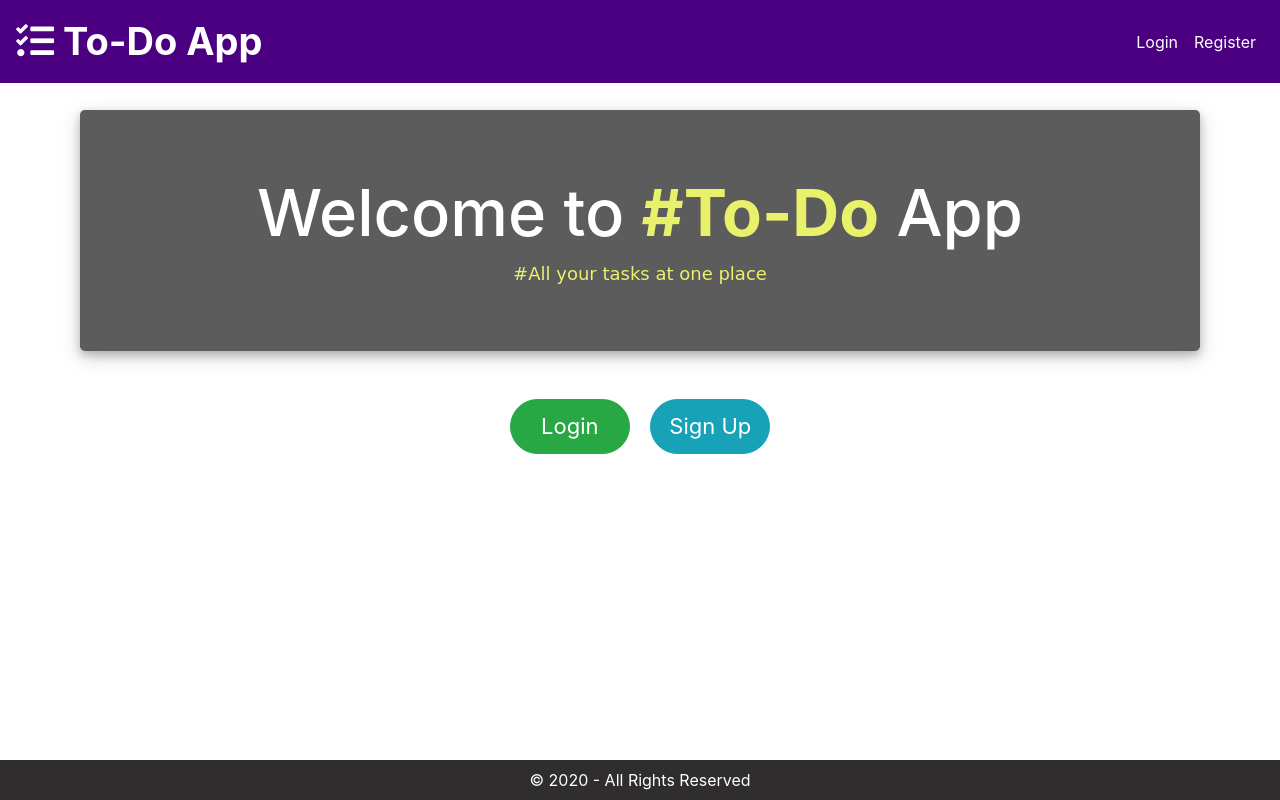
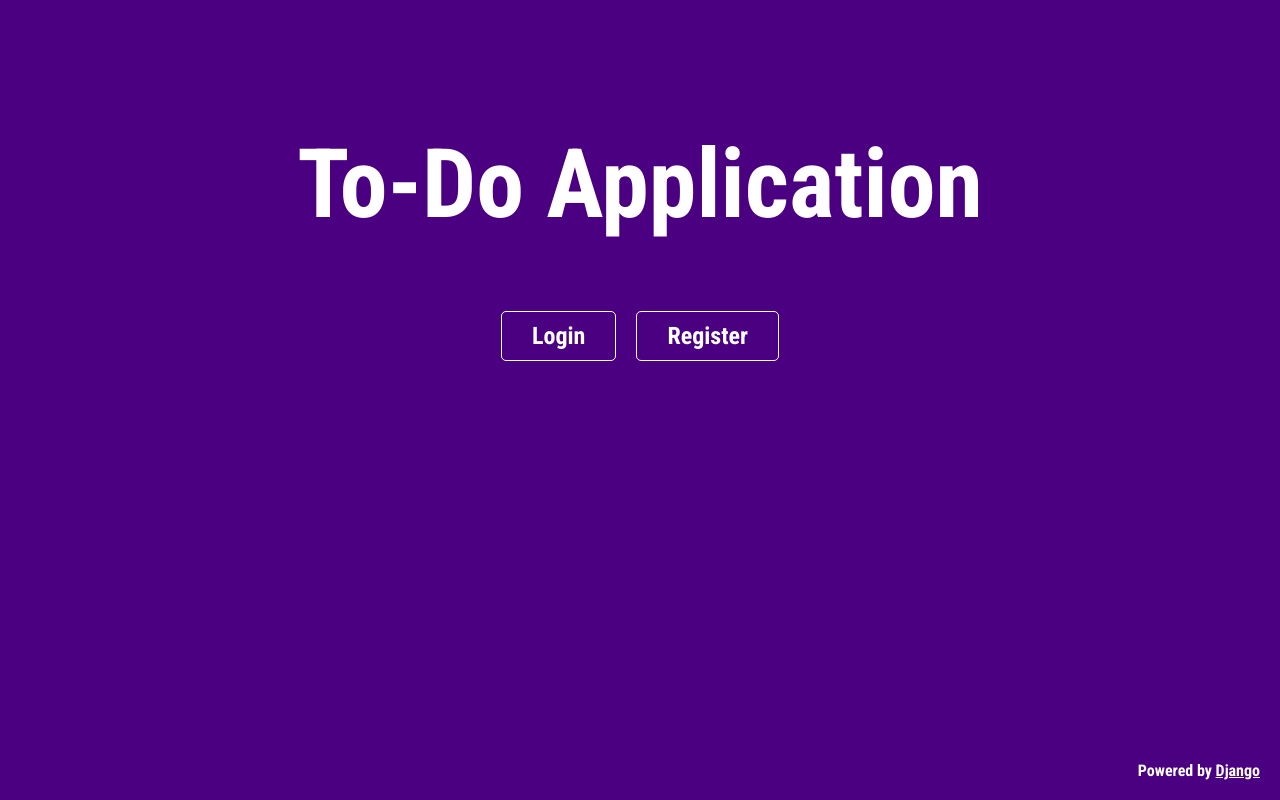
Before and after one commit to Ram-95/to_do_app, a Django app: page / in a window 1280 px wide. Run offline with Django 3.2, Linux system fonts and the light colour scheme; some libraries are stand-ins or nearby versions.

Commit message:
Changed the Landing page

```diff
--- a/to_do/static/to_do_app/main.css
+++ b/to_do/static/to_do_app/main.css
@@ -214,6 +214,10 @@ ul {
     border-bottom: 1px solid #fff;
 }
 
+.sect_container {
+    background-color: #dc3545;
+}
+
 /* CSS for Mobile Phone Screens */
 
 @media only screen and (max-width: 600px) {
--- /dev/null
+++ b/to_do/templates/to_do_app/landing.html
@@ -0,0 +1,107 @@
+{% load static %}
+{% block content %}
+<!DOCTYPE html>
+<html lang="en">
+
+<head>
+    <meta charset="UTF-8">
+    <meta name="viewport" content="width=device-width, initial-scale=1.0">
+
+    <title>To-Do App</title>
+    <style>
+        @import url('https://fonts.googleapis.com/css2?family=Lato&family=Roboto+Condensed:wght@700&display=swap');
+
+        * {
+            background-color: indigo;
+            font-family: 'Roboto Condensed', sans-serif;
+            justify-content: center;
+            text-align: center;
+            max-width: 100%;
+            box-sizing: border-box;
+            margin: 0;
+            padding: 0;
+        }
+
+        .main_header {
+            color: #fff;
+            font-size: 6rem;
+        }
+
+        .flex {
+            display: flex;
+            justify-content: center;
+            align-items: center;
+            height: 100%;
+            margin-top: 6%;
+        }
+
+        .btn {
+            display: inline-block;
+            padding: 10px 30px;
+            cursor: pointer;
+            color: #fff;
+            border-radius: 5px;
+            margin: 10px 10px;
+            background-color: transparent;
+            border: 1px solid white;
+            font-size: 1.5rem;
+        }
+
+        .btn:hover {
+            transform: scale(0.97);
+            color: black;
+            background-color: #fff;
+        }
+
+        .card {
+            text-align: center;
+            justify-content: center;
+            margin: 10%;
+            /* margin-top: 15%;
+            margin-bottom: -15%; */
+        }
+
+        .footer {
+            position: fixed;
+            color: #fff;
+            font-family: Arial, Helvetica, sans-serif;
+            right: 20px;
+            bottom: 20px;
+        }
+
+        @media only screen and (max-width: 600px) {
+            .main_header {
+                font-size: 4rem;
+            }
+        }
+    </style>
+</head>
+
+<body>
+    <section class="card">
+        <div class="sect_container">
+            <h2 class="main_header">To-Do Application</h2>
+        </div>
+        <div class="flex">
+            {% if not user.is_authenticated %}
+            <a href="{% url 'login' %}">
+                <div class="btn">Login</div>
+            </a>
+            <a href="{% url 'register' %}">
+                <div class="btn">Register</div>
+            </a>
+            {% else %}
+            <a href="{% url 'tasks' %}">
+                <div class="btn">Go to My Tasks</div>
+            </a>
+            {% endif %}
+        </div>
+
+    </section>
+    <section class="footer">
+        <p>Powered by <u>Django</u></p>
+    </section>
+</body>
+
+</html>
+{% endblock content %}
--- a/to_do/views.py
+++ b/to_do/views.py
@@ -15,7 +15,7 @@ from django.utils.decorators import method_decorator
 
 def index(request):
     '''The first page of Application.'''
-    return render(request, 'to_do_app/index.html')
+    return render(request, 'to_do_app/landing.html')
 
 
 # Using function based views
@@ -24,7 +24,8 @@ def tasks(request):
     # Gets the Currently Logged In user
     current_user = request.user
     # Getting the Latest date - The date when the user made a modification
-    max_date = current_user.task_set.all().aggregate(max_date=Max('date_posted'))['max_date']
+    max_date = current_user.task_set.all().aggregate(
+        max_date=Max('date_posted'))['max_date']
     # print(f'Current User: {current_user.username}')
     context = {
         # Shows the tasks of a particular User
@@ -50,7 +51,6 @@ class TaskListView(ListView):
     template_name = 'to_do_app/tasks.html'  # <app_name>/<model>_<viewtype>.html
     context_object_name = 'tasks'
 
-
     def get_queryset(self):
         '''Returns the tasks of the currently logged in User'''
         current_user = self.request.user
@@ -67,6 +67,7 @@ class TaskViewSet(viewsets.ModelViewSet):
     queryset = Task.objects.all()
     serializer_class = TaskSerializer
 '''
+
 
 @csrf_exempt
 @login_required
```
Also changed, not shown: Tasks.JPG, to_do/templates/to_do_app/to_do_logo.png (deleted).
